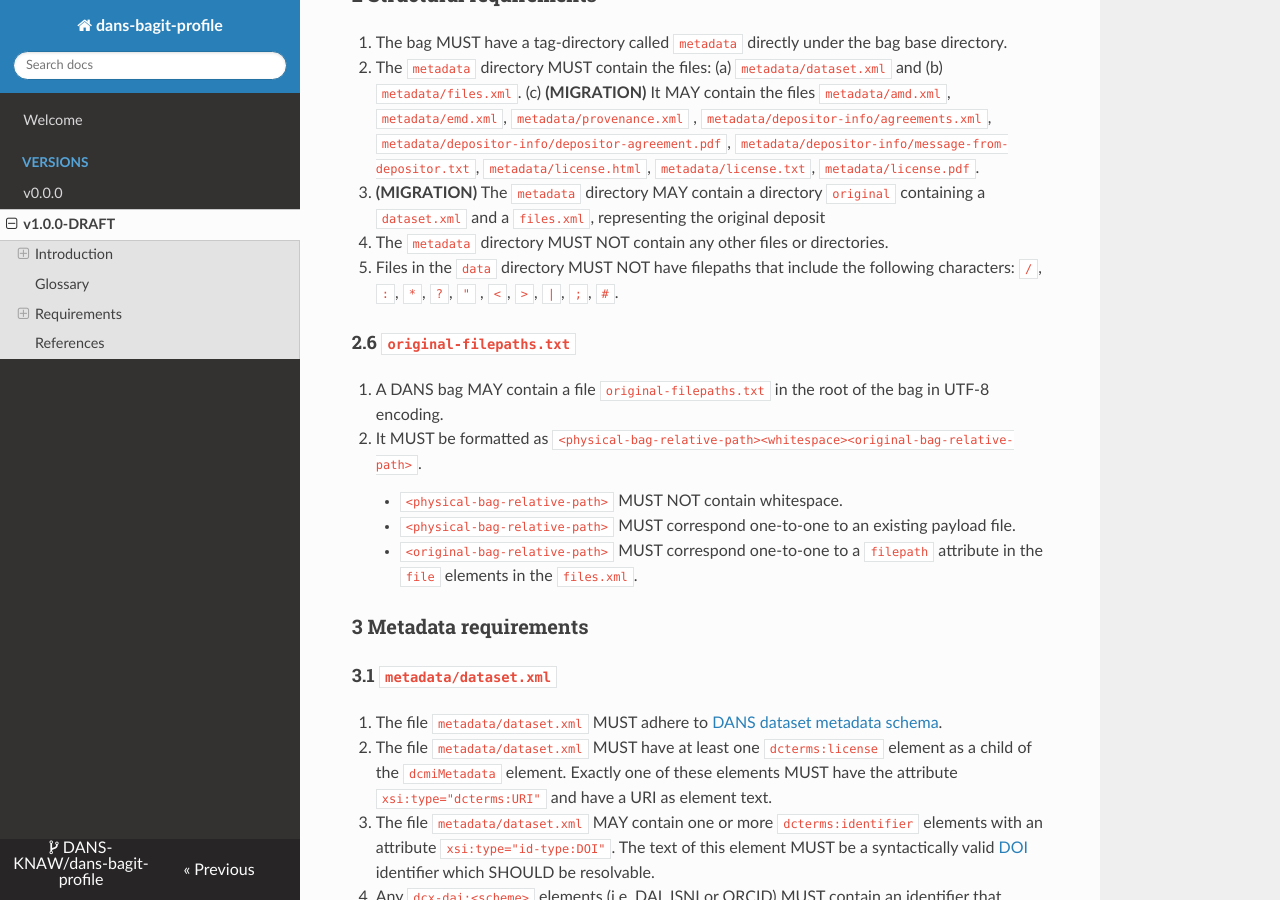
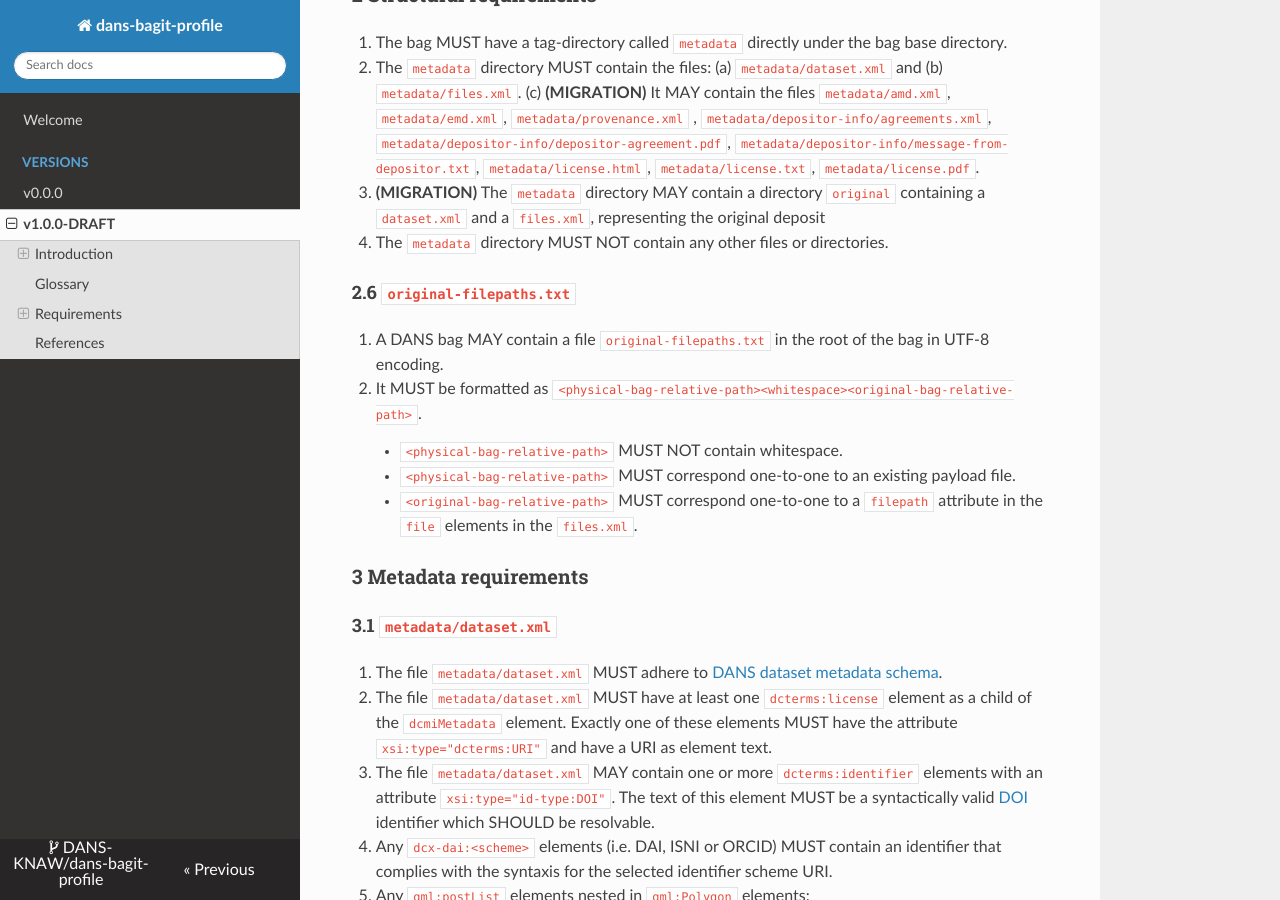
Before and after one commit to aliassheikh/dans-bagit-profile, an MkDocs documentation site: the page built from docs/versions/1.0.0.md, in a window 1280 px wide and 900 px high, scrolled down 3947 px. Built offline with MkDocs 1.6.1, drawn with Linux system fonts in a browser that asks for light colours; nearby versions of some CDN libraries.

Commit message:
Dropped rule 2.5 'Files in the data directory MUST NOT have filepaths that include the following characters: /, :, *, \?, "

```diff
--- a/docs/versions/1.0.0.md
+++ b/docs/versions/1.0.0.md
@@ -176,9 +176,6 @@ Requirements
    a `files.xml`, representing the original deposit
 
 4. The `metadata` directory MUST NOT contain any other files or directories.
-
-5. Files in the `data` directory MUST NOT have filepaths that include the following characters: `/`, `:`, `*`, `?`, `"`
-   , `<`, `>`, `|`, `;`, `#`.
 
 #### 2.6 `original-filepaths.txt`
 
```
